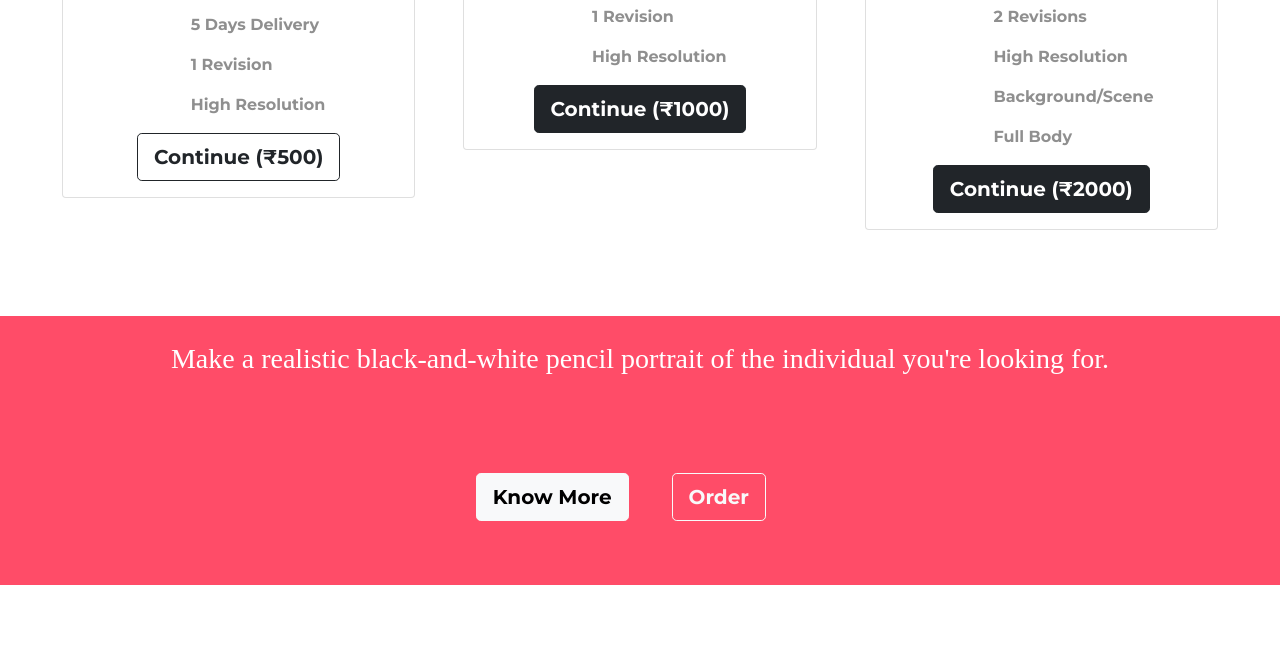
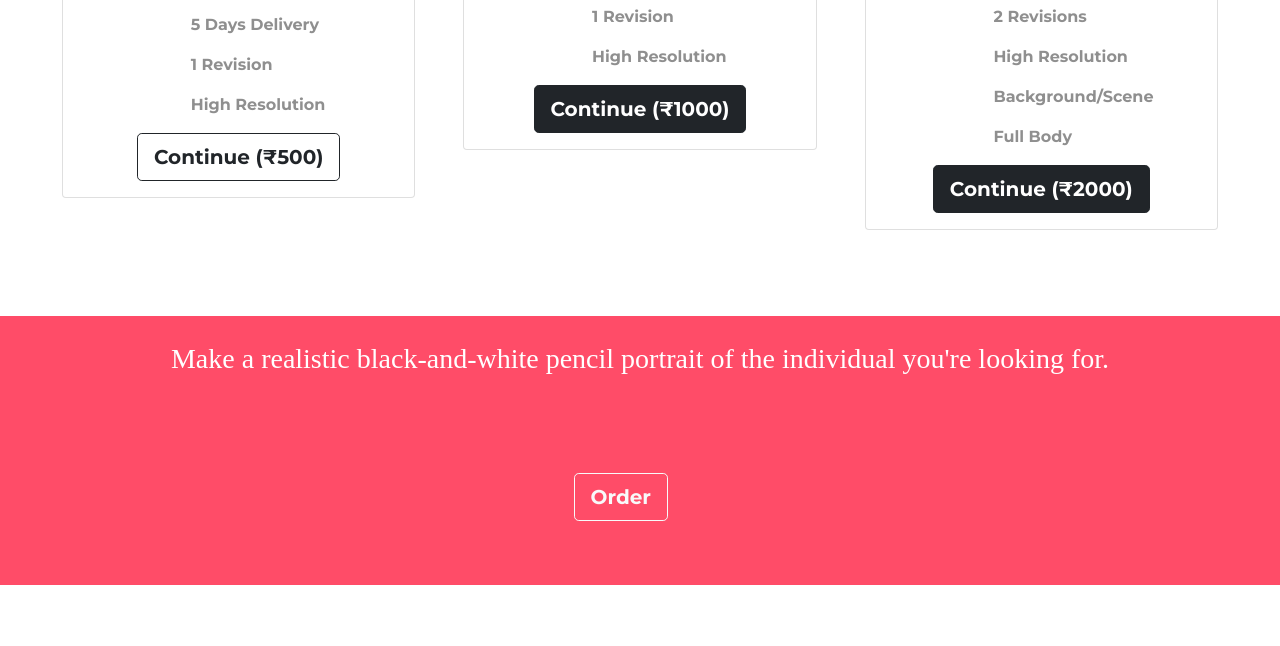
Before and after one commit to Alok-kumar-sahu/Suraj-Arts, a plain HTML site: page index.html in a window 1280 px wide. Shown: the part 2019-2665 px from the top of the page. Drawn offline with nearby package versions, Linux system fonts and the light colour scheme.

Commit message:
hid know more button

```diff
--- a/index.html
+++ b/index.html
@@ -234,7 +234,7 @@
 
       <h3>Make a realistic black-and-white pencil portrait of the individual you're looking for.</h3>
 
-      <button type="button" class="btn btn-light btn-lg download-button">Know More</button>
+<!--       <button type="button" class="btn btn-light btn-lg download-button">Know More</button> -->
       <a href="https://forms.gle/AGbBTyCLbL8uaGUY6" target="_blank"><button type="button" class="btn btn-outline-light btn-lg download-button">Order</button></a>
     </div>
   </section>
```
